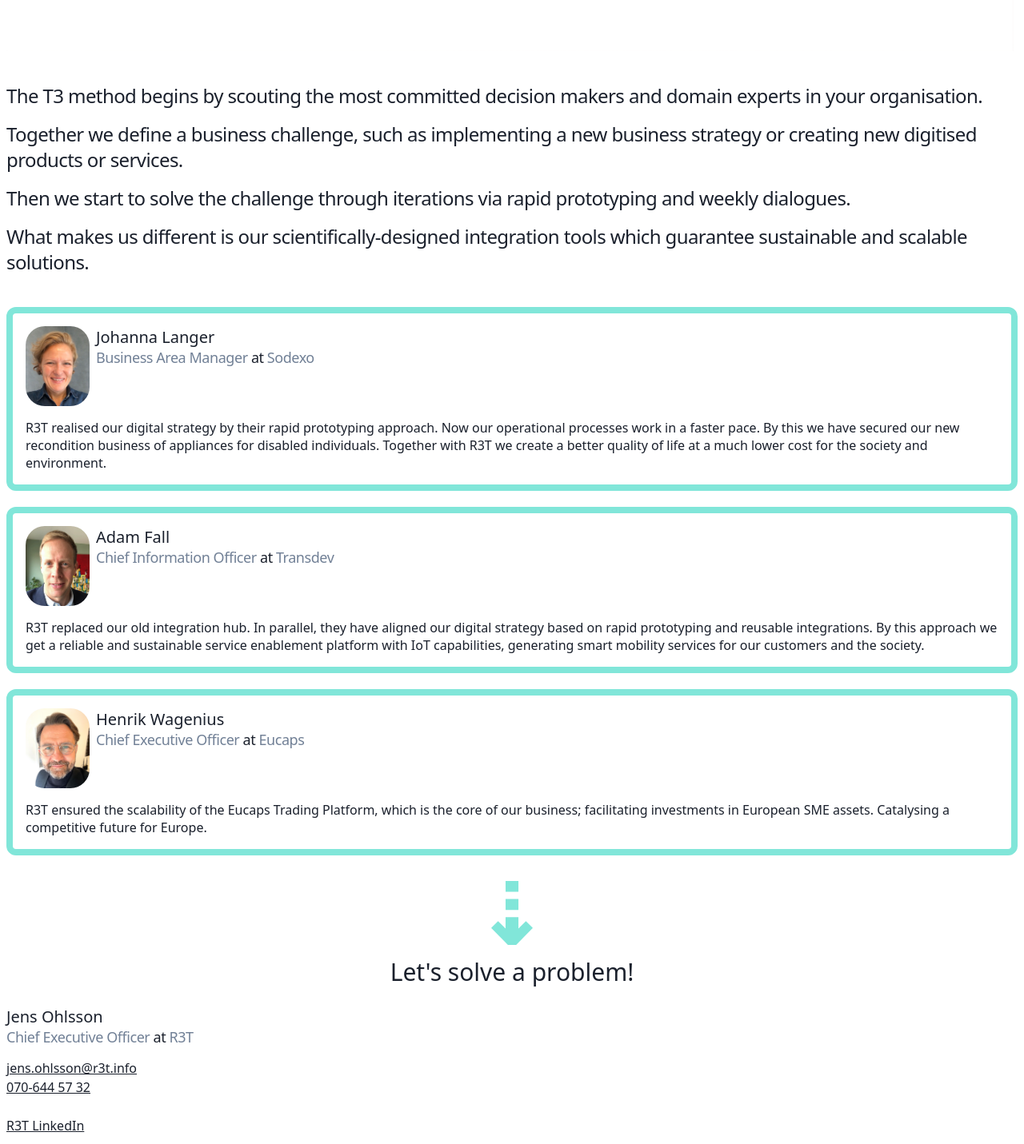
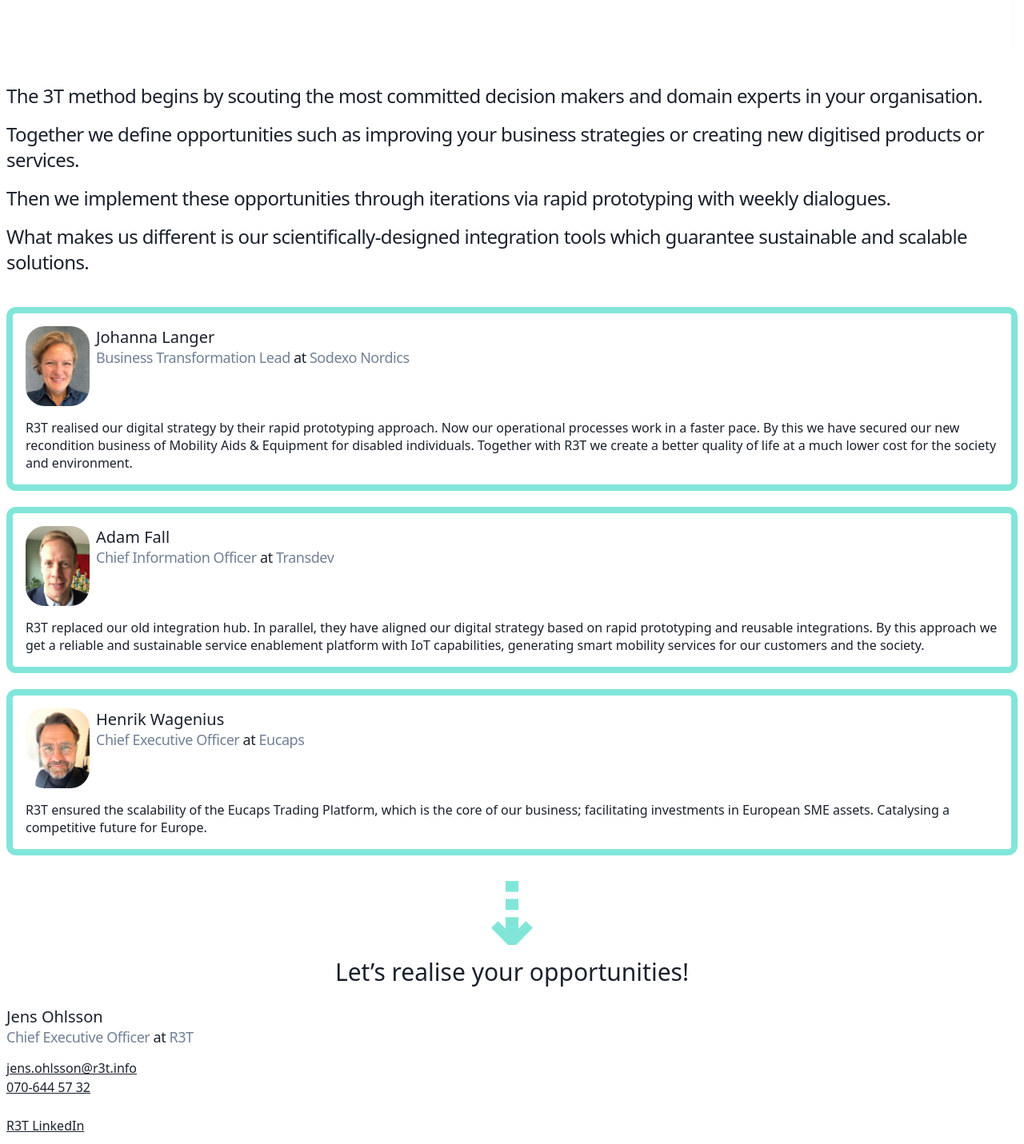
Before and after one commit to r3t-info/r3t, a Next.js app: page / in a window 1280 px wide. Shown: the part 2022-3453 px from the top of the page at 80% size. Built offline with nearby package versions, Linux system fonts and the light colour scheme; a web font is replaced by a local one.

Commit message:
edit texts

```diff
--- a/data/clients/sodexo.md
+++ b/data/clients/sodexo.md
@@ -1,8 +1,8 @@
 ---
 order: 1
 name: Johanna Langer
-position: Business Area Manager
-company: Sodexo
+position: Business Transformation Lead
+company: Sodexo Nordics
 img: images/clients/johanna-langer.jpg
-content: R3T realised our digital strategy by their rapid prototyping approach. Now our operational processes work in a faster pace. By this we have secured our new recondition business of appliances for disabled individuals. Together with R3T we create a better quality of life at a much lower cost for the society and environment.
+content: R3T realised our digital strategy by their rapid prototyping approach. Now our operational processes work in a faster pace. By this we have secured our new recondition business of Mobility Aids & Equipment for disabled individuals. Together with R3T we create a better quality of life at a much lower cost for the society and environment.
 ---
--- a/pages/index.js
+++ b/pages/index.js
@@ -36,17 +36,15 @@ export default function Home(props) {
           </section>
           <section id="our-method">
             <p>
-              <span className="font-medium">The T3 method</span> begins by scouting the most committed decision makers
+              <span className="font-medium">The 3T method</span> begins by scouting the most committed decision makers
               and domain experts in your organisation.
             </p>
             <p>
-              Together we define a business challenge, such as implementing a new business strategy or creating new
-              digitised products or services.
+            Together we define opportunities such as improving your business strategies or creating new digitised products or services.
             </p>
-            <p>Then we start to solve the challenge through iterations via rapid prototyping and weekly dialogues.</p>
+            <p>Then we implement these opportunities through iterations via rapid prototyping with weekly dialogues.</p>
             <p>
-              What makes us different is our scientifically-designed integration tools which guarantee sustainable and
-              scalable solutions.
+            What makes us different is our scientifically-designed integration tools which guarantee sustainable and scalable solutions.
             </p>
           </section>
           <section id="our-clients" className="space-y-5">
@@ -58,7 +56,7 @@ export default function Home(props) {
           <div className="mb-4 h-20">
             <img src="images/arrow-down.svg" alt="arrow down" className="h-full mx-auto" />
           </div>
-          <h2 class="text-center text-3xl font-medium mb-6">Let's solve a problem!</h2>
+          <h2 className="text-center text-3xl font-medium mb-6">Let’s realise your opportunities!</h2>
           <address className="my-4 not-italic">
             <h4>
               Jens Ohlsson
```
Also changed, not shown: public/images/clients/temp-client.jpg (deleted).
